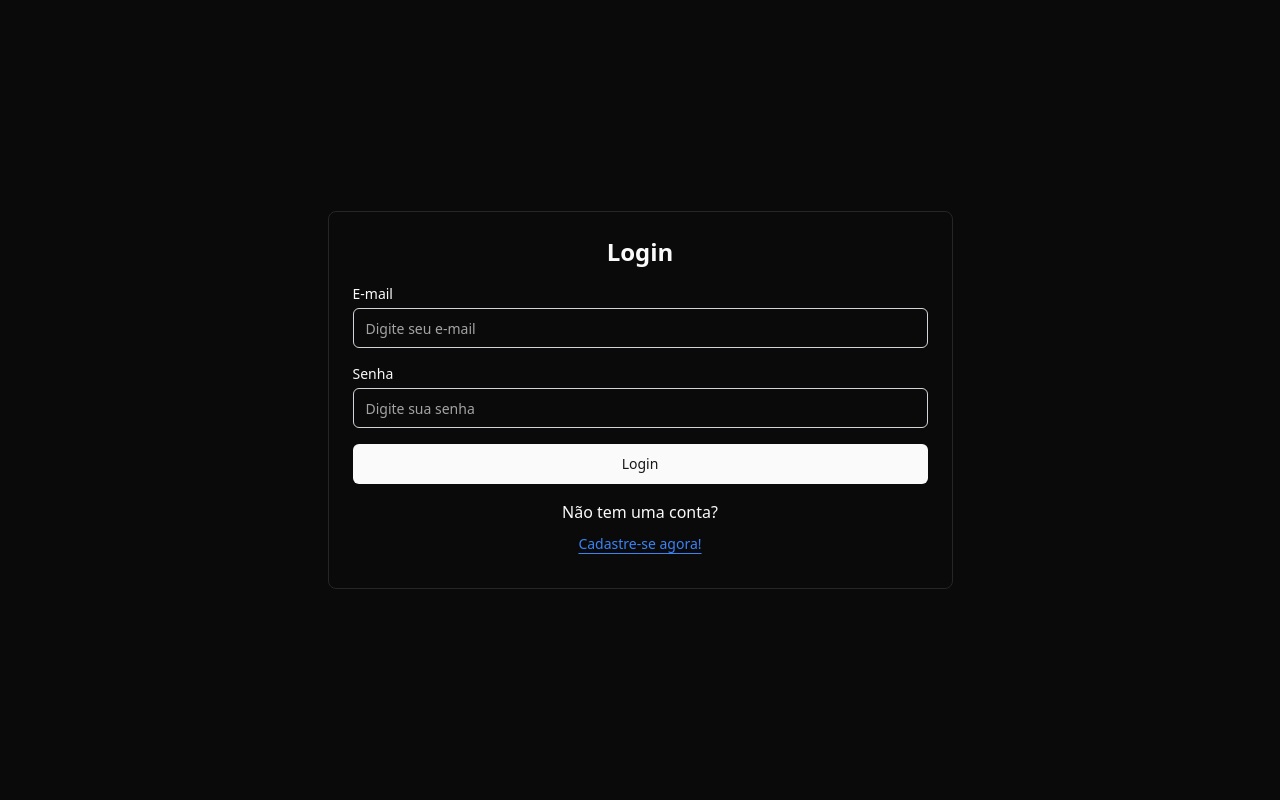
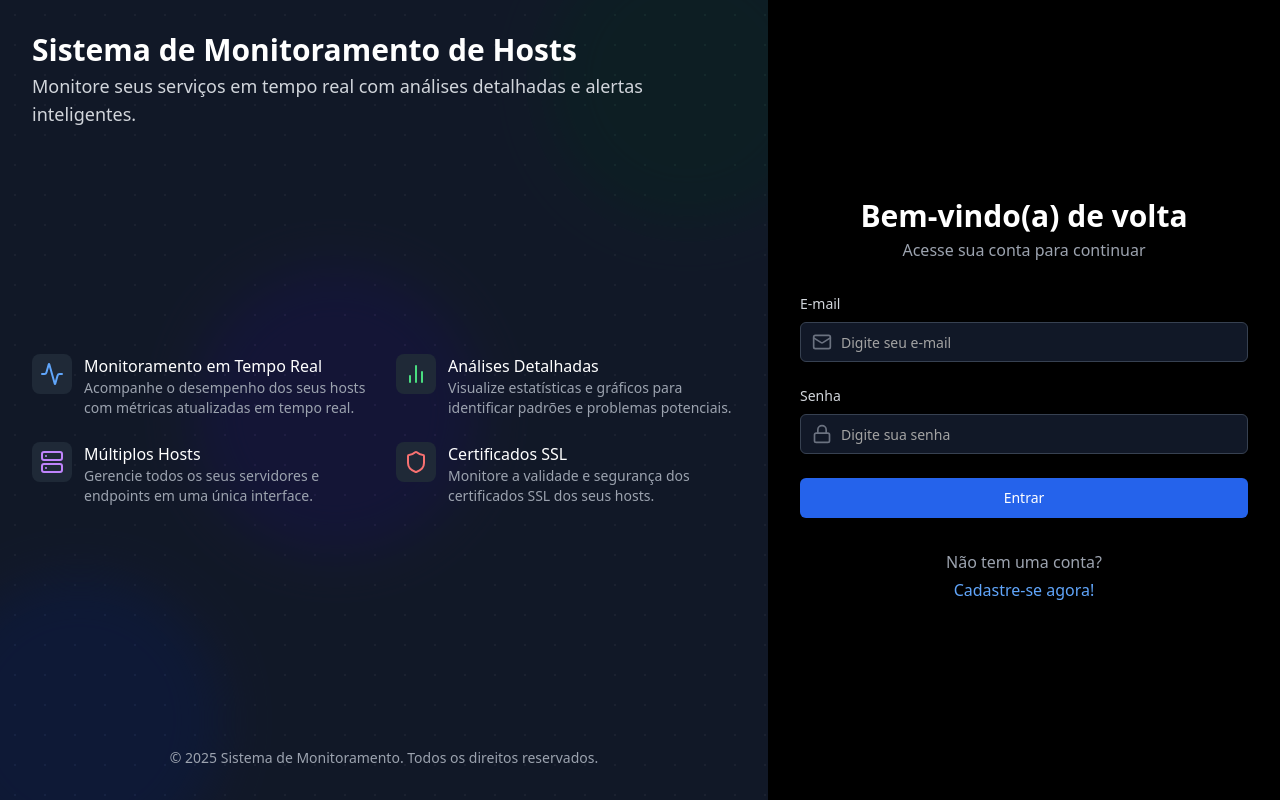
Before and after one commit to strvictor/Sistema-de-monitoramento-de-Hosts, a React (Vite) app in the folder frontend/: page /login in a window 1280 px wide. Built offline with nearby package versions, Linux system fonts and the light colour scheme.

Commit message:
feat: reformular a página de login com novo layout e animações, além de ajustar o tempo de redirecionamento no registro de usuário

```diff
--- a/frontend/src/App.tsx
+++ b/frontend/src/App.tsx
@@ -19,9 +19,7 @@ function App() {
           <Route
             path="/login"
             element={
-              <div className="p-6 w-[625px] border-collapse border rounded-lg border-gray-2 bg-[#0A0A0A]">
-                <LoginPage />
-              </div>
+              <LoginPage />
             }
           />
           <Route
--- a/frontend/src/app/globals.css
+++ b/frontend/src/app/globals.css
@@ -1,6 +1,37 @@
 @tailwind base;
 @tailwind components;
 @tailwind utilities;
+
+/* Animações globais */
+@keyframes blob {
+  0% {
+    transform: translate(0px, 0px) scale(1);
+  }
+  25% {
+    transform: translate(20px, -30px) scale(1.15);
+  }
+  50% {
+    transform: translate(-15px, 25px) scale(0.85);
+  }
+  75% {
+    transform: translate(15px, -25px) scale(1.05);
+  }
+  100% {
+    transform: translate(0px, 0px) scale(1);
+  }
+}
+
+.animate-blob {
+  animation: blob 15s ease-in-out infinite alternate !important;
+}
+
+.animation-delay-2000 {
+  animation-delay: 2s !important;
+}
+
+.animation-delay-4000 {
+  animation-delay: 4s !important;
+}
 
 @layer utilities {
   .animate-fade-in {
--- a/frontend/src/components/LoginPage.tsx
+++ b/frontend/src/components/LoginPage.tsx
@@ -1,23 +1,22 @@
 import { useState } from "react";
 import { Button } from "./ui/button";
 import { Input } from "./ui/input";
-import { Dialog, DialogContent } from "./ui/dialog"
+import { Dialog, DialogContent } from "./ui/dialog";
 import { Alert, AlertDescription, AlertTitle } from "./ui/alert";
-import { useNavigate } from 'react-router-dom';
-import api from '../axiosConfig'; // Importando o Axios configurado
-
-
-import { RegisterForm } from "./RegisterForm";  // Importando o componente RegisterForm
+import { useNavigate } from "react-router-dom";
+import api from "../axiosConfig";
+import { RegisterForm } from "./RegisterForm";
+import { Server, Shield, Activity, BarChart2, Lock, Mail } from "lucide-react";
 
 export function LoginPage() {
   const [isModalOpen, setIsModalOpen] = useState(false);
-  const [username, setUsername] = useState('');
-  const [password, setPassword] = useState('');
+  const [username, setUsername] = useState("");
+  const [password, setPassword] = useState("");
   const navigate = useNavigate();
 
   const handleLogin = async (data: { username: string; password: string }) => {
     try {
-      const response = await api.post('token/', data);
+      const response = await api.post("token/", data);
 
       // Pegando o token JWT (access e refresh)
       const { access, refresh } = response.data;
@@ -30,54 +29,179 @@ export function LoginPage() {
       console.log(access);
       console.log(refresh);
 
-
-      navigate('/dashboard');  // Redireciona para a página Dashboard
-
-
+      navigate("/dashboard"); // Redireciona para a página Dashboard
     } catch (error: any) {
-      console.error("Erro ao fazer login:", error.response?.data || error.message);
-      const errorAlert = document.getElementById('card-error');
+      console.error(
+        "Erro ao fazer login:",
+        error.response?.data || error.message
+      );
+      const errorAlert = document.getElementById("card-error");
       if (errorAlert) {
-        errorAlert.classList.remove('hidden');
+        errorAlert.classList.remove("hidden");
       }
-    };
+    }
   };
 
   return (
+    <div className="flex h-screen w-full">
+      {/* Lado Esquerdo - Conteúdo Visual (70%) */}
+      <div className="flex w-[60%] bg-gray-900 text-white p-8 flex-col justify-between relative overflow-hidden">
+        {/* Padrão de Grade no Background */}
+        <div className="absolute inset-0 z-0 opacity-10">
+          <div
+            className="absolute inset-0"
+            style={{
+              backgroundImage:
+                "radial-gradient(rgba(255,255,255,0.4) 1px, transparent 1px)",
+              backgroundSize: "30px 30px",
+            }}
+          ></div>
+        </div>
+
+        {/* Círculos coloridos animados */}
+        <div className="absolute -bottom-16 -left-16 w-72 h-72 bg-blue-500 rounded-full mix-blend-overlay filter blur-xl opacity-40 animate-blob z-0"></div>
+        <div className="absolute -top-16 -right-16 w-72 h-72 bg-green-500 rounded-full mix-blend-overlay filter blur-xl opacity-40 animate-blob animation-delay-2000 z-0"></div>
+        <div className="absolute top-1/3 left-1/4 w-72 h-72 bg-purple-500 rounded-full mix-blend-overlay filter blur-xl opacity-40 animate-blob animation-delay-4000 z-0"></div>
+
+        {/* Conteúdo Sobreposto */}
+        <div className="relative z-10">
+          <h1 className="text-3xl font-bold mb-1">
+            Sistema de Monitoramento de Hosts
+          </h1>
+          <p className="text-gray-300 text-lg mb-8">
+            Monitore seus serviços em tempo real com análises detalhadas e
+            alertas inteligentes.
+          </p>
+        </div>
+
+        {/* Features do Sistema */}
+        <div className="grid grid-cols-2 gap-6 relative z-10">
+          <div className="flex items-start space-x-3">
+            <div className="bg-gray-800 p-2 rounded-lg">
+              <Activity className="h-6 w-6 text-blue-400" />
+            </div>
             <div>
-      <Alert id="card-error" className="mb-4 mt-4 hidden">
-        <AlertTitle className="text-red-400">Ops, tivemos um problema!</AlertTitle>
+              <h3 className="font-medium text-white">
+                Monitoramento em Tempo Real
+              </h3>
+              <p className="text-gray-400 text-sm">
+                Acompanhe o desempenho dos seus hosts com métricas atualizadas
+                em tempo real.
+              </p>
+            </div>
+          </div>
+
+          <div className="flex items-start space-x-3">
+            <div className="bg-gray-800 p-2 rounded-lg">
+              <BarChart2 className="h-6 w-6 text-green-400" />
+            </div>
+            <div>
+              <h3 className="font-medium text-white">Análises Detalhadas</h3>
+              <p className="text-gray-400 text-sm">
+                Visualize estatísticas e gráficos para identificar padrões e
+                problemas potenciais.
+              </p>
+            </div>
+          </div>
+
+          <div className="flex items-start space-x-3">
+            <div className="bg-gray-800 p-2 rounded-lg">
+              <Server className="h-6 w-6 text-purple-400" />
+            </div>
+            <div>
+              <h3 className="font-medium text-white">Múltiplos Hosts</h3>
+              <p className="text-gray-400 text-sm">
+                Gerencie todos os seus servidores e endpoints em uma única
+                interface.
+              </p>
+            </div>
+          </div>
+
+          <div className="flex items-start space-x-3">
+            <div className="bg-gray-800 p-2 rounded-lg">
+              <Shield className="h-6 w-6 text-red-400" />
+            </div>
+            <div>
+              <h3 className="font-medium text-white">Certificados SSL</h3>
+              <p className="text-gray-400 text-sm">
+                Monitore a validade e segurança dos certificados SSL dos seus
+                hosts.
+              </p>
+            </div>
+          </div>
+        </div>
+
+        <div className="relative z-10 mt-12">
+          <p className="text-gray-400 text-sm text-center">
+            © 2025 Sistema de Monitoramento. Todos os direitos reservados.
+          </p>
+        </div>
+      </div>
+
+      {/* Lado Direito - Formulário de Login (30%) */}
+      <div className="w-[40%] flex items-center justify-center p-8 bg-black">
+        <div className="w-full max-w-md space-y-8">
+          <div className="text-center">
+            <h2 className="text-3xl font-bold text-white mb-1">
+              Bem-vindo(a) de volta
+            </h2>
+            <p className="text-gray-400">Acesse sua conta para continuar</p>
+          </div>
+
+          <Alert
+            id="card-error"
+            className="mb-4 mt-4 hidden border-red-800 bg-red-950"
+          >
+            <AlertTitle className="text-red-400">
+              Ops, tivemos um problema!
+            </AlertTitle>
             <AlertDescription className="text-red-100">
               E-mail ou senha inválidos.
             </AlertDescription>
           </Alert>
-      <h1 className="text-2xl font-bold text-center mb-4">Login</h1>
+
           <form
             onSubmit={(e) => {
               e.preventDefault();
               handleLogin({ username, password });
             }}
-        className="space-y-4"
+            className="space-y-6 mt-8"
           >
-        <div>
-          <label htmlFor="username" className="block text-sm font-medium mb-1">
+            <div className="space-y-2">
+              <label
+                htmlFor="username"
+                className="block text-sm font-medium text-gray-300 mb-1"
+              >
                 E-mail
               </label>
+              <div className="relative">
+                <div className="absolute inset-y-0 left-0 pl-3 flex items-center pointer-events-none">
+                  <Mail className="h-5 w-5 text-gray-500" />
+                </div>
                 <Input
                   id="username"
-            type="username"
+                  type="email"
                   name="username"
                   value={username}
                   onChange={(e) => setUsername(e.target.value)}
                   placeholder="Digite seu e-mail"
-            className="border border-gray-300"
+                  className="pl-10 bg-gray-900 border-gray-700 text-white w-full"
                   required
                 />
               </div>
-        <div>
-          <label htmlFor="password" className="block text-sm font-medium mb-1">
+            </div>
+
+            <div className="space-y-2">
+              <label
+                htmlFor="password"
+                className="block text-sm font-medium text-gray-300 mb-1"
+              >
                 Senha
               </label>
+              <div className="relative">
+                <div className="absolute inset-y-0 left-0 pl-3 flex items-center pointer-events-none">
+                  <Lock className="h-5 w-5 text-gray-500" />
+                </div>
                 <Input
                   id="password"
                   type="password"
@@ -85,29 +209,35 @@ export function LoginPage() {
                   value={password}
                   onChange={(e) => setPassword(e.target.value)}
                   placeholder="Digite sua senha"
-            className="border border-gray-300"
+                  className="pl-10 bg-gray-900 border-gray-700 text-white w-full"
                   minLength={8}
                   required
                 />
               </div>
-        <Button type="submit" className="w-full">
-          Login
+            </div>
+
+            <Button
+              type="submit"
+              className="w-full bg-blue-600 hover:bg-blue-700 text-white py-2 rounded-md transition-colors"
+            >
+              Entrar
             </Button>
           </form>
 
-      <div className="text-center mt-4">
-        <p>Não tem uma conta? </p>
-        <Button
-          variant="link"
+          <div className="text-center mt-6">
+            <p className="text-gray-400">Não tem uma conta?</p>
+            <button
               onClick={() => setIsModalOpen(true)}
-          className="text-blue-500 underline"
+              className="text-blue-400 hover:text-blue-300 font-medium mt-1"
             >
               Cadastre-se agora!
-        </Button>
+            </button>
+          </div>
+        </div>
       </div>
 
-      <Dialog open={isModalOpen} onOpenChange={() => setIsModalOpen(false)}>
-        <DialogContent  className="sm:max-w-[625px]">
+      <Dialog open={isModalOpen} onOpenChange={setIsModalOpen}>
+        <DialogContent className="sm:max-w-[700px] bg-gray-900 text-white border-gray-700">
           <RegisterForm />
         </DialogContent>
       </Dialog>
--- a/frontend/src/components/RegisterForm.tsx
+++ b/frontend/src/components/RegisterForm.tsx
@@ -47,7 +47,7 @@ export function RegisterForm() {
 
       setTimeout(() => {
         window.location.href = "/login";
-      }, 4000);
+      }, 3500);
     } catch (error: any) {
       console.error("Erro ao registrar o usuário:", error.response?.data || error.message);
       setAlert({
```
Lines whose indentation alone changed are shown as unchanged.
